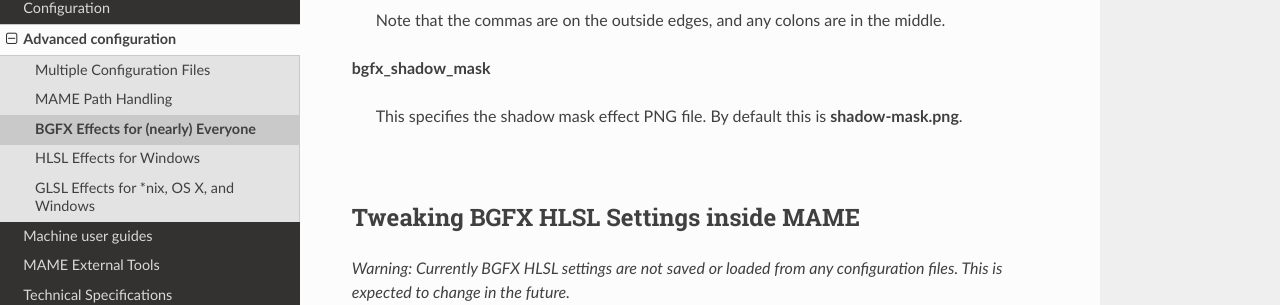
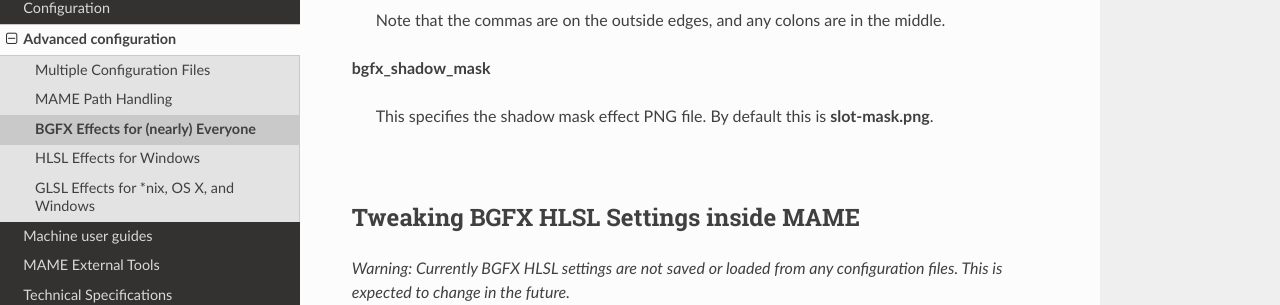
Before and after one commit to mamedev/docs, a Sphinx documentation site: the page built from source/advanced/bgfx.rst, in a window 1280 px wide and 900 px high, scrolled down 3321 px. Shown: the part 214-519 px from the top of the window. Built offline with Sphinx 7.4.7 and the Read the Docs theme 2.0.0, drawn with Linux system fonts in a browser that asks for light colours.

Commit message:
Correct shadow mask filename

```diff
--- a/source/advanced/bgfx.rst
+++ b/source/advanced/bgfx.rst
@@ -103,7 +103,7 @@ Configuration Settings
 |
 | **bgfx_shadow_mask**
 |
-|	This specifies the shadow mask effect PNG file. By default this is **shadow-mask.png**.
+|	This specifies the shadow mask effect PNG file. By default this is **slot-mask.png**.
 |
 |
 
```
